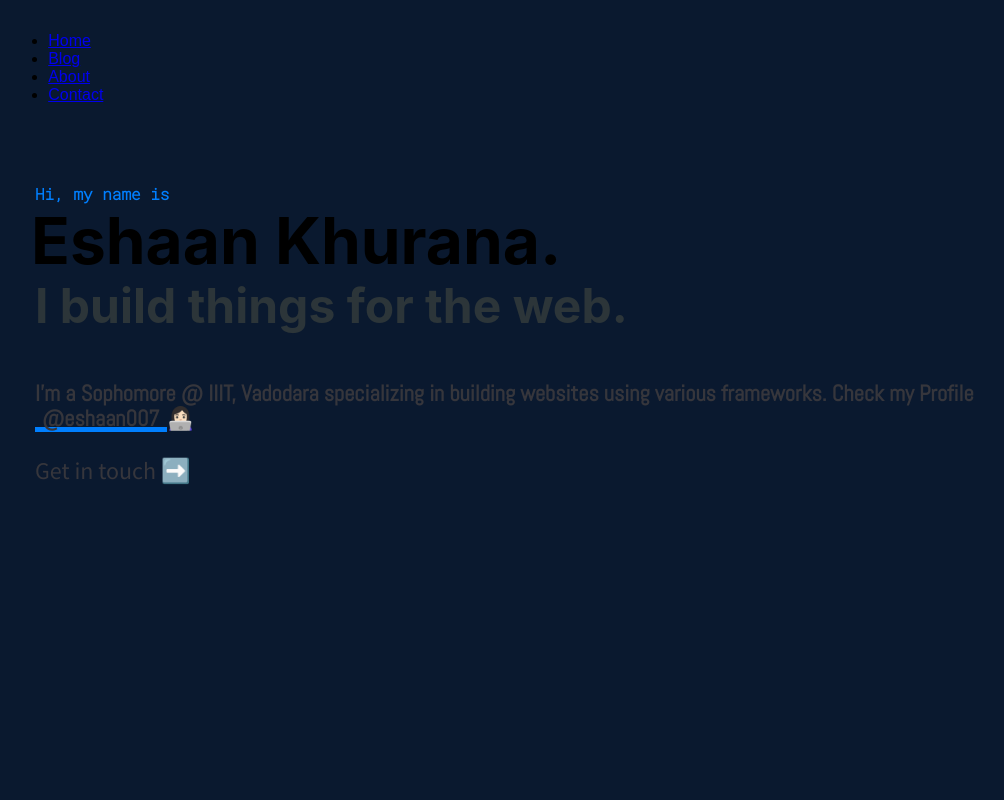
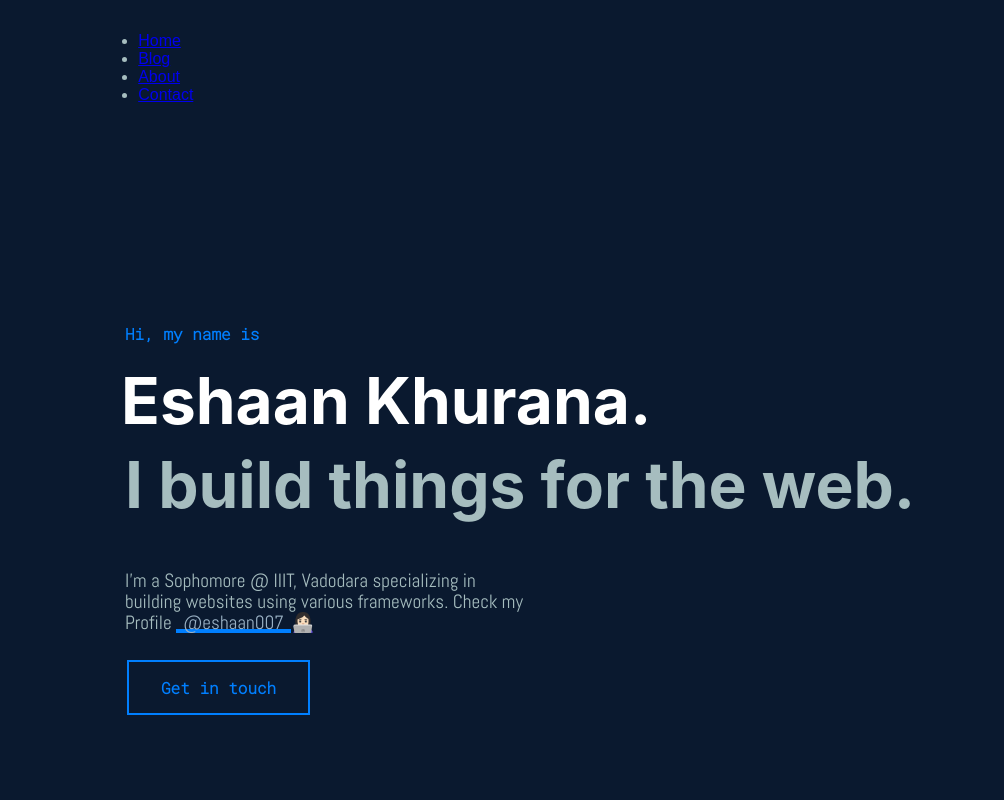
Before and after one commit to eshaan007/Portfolio-v1, a Gatsby site: page / in a window 1280 px wide. Shown: the top 800 px of the page, without its empty margins (15-1019 px from the left). Built offline with nearby package versions, Linux system fonts and the light colour scheme; Gatsby itself is replaced by a stand-in of ours.

Commit message:
Update v0.1

```diff
--- a/src/components/header.module.scss
+++ b/src/components/header.module.scss
@@ -3,7 +3,7 @@
 }
 
 .title{
-    color: #000000;
+    color: #a6bdbf;
     font-size: 3rem;
     text-decoration: none;
 }
@@ -22,9 +22,9 @@
 }
 
 .nav-item:hover {
-    color: #666666;
+    color: #dde2e6;
 }
 
 .active-nav-item {
-    color: #333333;
+    color: #ffffff;
 }
--- a/src/components/layout.module.scss
+++ b/src/components/layout.module.scss
@@ -2,7 +2,7 @@
     margin: 0 auto;
     max-width: 1200px;
     padding: 1rem;
-
+    color: #a6bdbf;
     display: flex;
     flex-direction: column;
     min-height: 150vh;
--- a/src/pages/index.js
+++ b/src/pages/index.js
@@ -13,7 +13,11 @@ const IndexPage = () => {
                 <h2 className="aftername"> I build things for the web.</h2>
                 <h4 className="desc">I'm a Sophomore @ IIIT, Vadodara specializing in building websites using various frameworks.
                 Check my Profile <a className="highlight-link" href="https://github.com/eshaan007" target="_blank">@eshaan007</a>👩🏻‍💻</h4>
-                <p className=""><a href="mailto:eshaany2k@gmail.com" className="arrow-link">Get in touch ➡️</a></p>
+                <p>
+                    <button href="mailto:eshaany2k@gmail.com" className="arrow-link">
+                    Get in touch
+                    </button>
+                </p>
             </article>
         </Layout>
     )
--- a/src/styles/index.scss
+++ b/src/styles/index.scss
@@ -65,8 +65,8 @@ $link-color: #007FFF; // slateblue
 // $link-color: rgba(0, 127, 225, 0.75);
 
 article {
-  max-width: 1400px;
-  margin: 0px auto;
+  max-width: 1000px;
+  margin-top: 140px;
   padding: 10px;
   font-family: "Source Sans Pro", sans-serif;
   color: #36363C;
@@ -79,32 +79,48 @@ article {
 
   .highlight-link {
     text-decoration: none;
-    color: #36363C;
+    color: #9ab1c4;
     display: inline-block;
     padding: 0px 7px;
     transition: all .2s ease-in-out;
     box-sizing: border-box;
     text-decoration: none;
-    box-shadow: inset 0 -5px 0 $link-color;
+    box-shadow: inset 0 -4px 0 $link-color;
     &:hover {
       box-shadow: inset 0 -47px 0 0 $link-color;
       color: white;
     }
   }
 
+
+
   .arrow-link {
-    color: #36363C;
-    font-size: 1.5rem;
-    -webkit-transition: all .15s ease-in-out;
-    background-color: transparent;
+    margin-top: 100px;
+    color: #007FFF;
+    //background-color: #0a192f;
+    font-weight: bold;
+    border: #007FFF;
+    font-family: 'Roboto Mono', monospace;
+    padding: 15px 32px;
+    text-align: center;
     text-decoration: none;
-    white-space: nowrap;
+    display: inline-block;
+    font-size: 16px;
+    margin: 4px 2px;
+    cursor: pointer;
+
+    background-color: #0a192f;
+  color: #007FFF;
+  border: 2px solid #007FFF;
+
+    @media only screen and (max-width: 600px) {
+
+    }
 
     &:after {
       position: relative;
       bottom: 0.2ex;
       margin-left: 10px;
-
       color: $link-color;
       font-family: "FontAwesome";
       font-size: 1.5rem;
@@ -114,7 +130,7 @@ article {
     }
 
     &:hover {
-			font-weight: bold;
+
     }
 
     &:hover:after {
@@ -128,15 +144,15 @@ article {
 .intro {
   color: $link-color;
   font-family: 'Roboto Mono', monospace;
-
+  font-size: 1rem;
   @media only screen and (max-width: 600px) {
 
   }
 }
 
 .name {
-  color: #000000;
-  margin-top: -20px;
+  color: #ffffff;
+  //margin-top: -20px;
   margin-left: -4px;
   font-size: 4rem;
 
@@ -146,9 +162,9 @@ article {
 }
 
 .aftername {
-  margin-top: -20px;
-  font-size: 3rem;
-  color: #2c3539;
+  margin-top: -10px;
+  font-size: 4rem;
+  color: #a6bdbf;
 
   @media only screen and (max-width: 600px) {
     font-size: 2.1rem;
@@ -158,8 +174,10 @@ article {
 .desc {
   margin-top: 50px;
   font-family: 'Abel', sans-serif;
-  font-size: 1.4rem;
-  margin-inline-end: 200px;
+  font-size: 1.2rem;
+  margin-inline-end: 600px;
+  color: #a6bdbf;
+  font-weight: lighter;
 
   @media only screen and (max-width: 600px) {
     margin-top: 30px;
```
